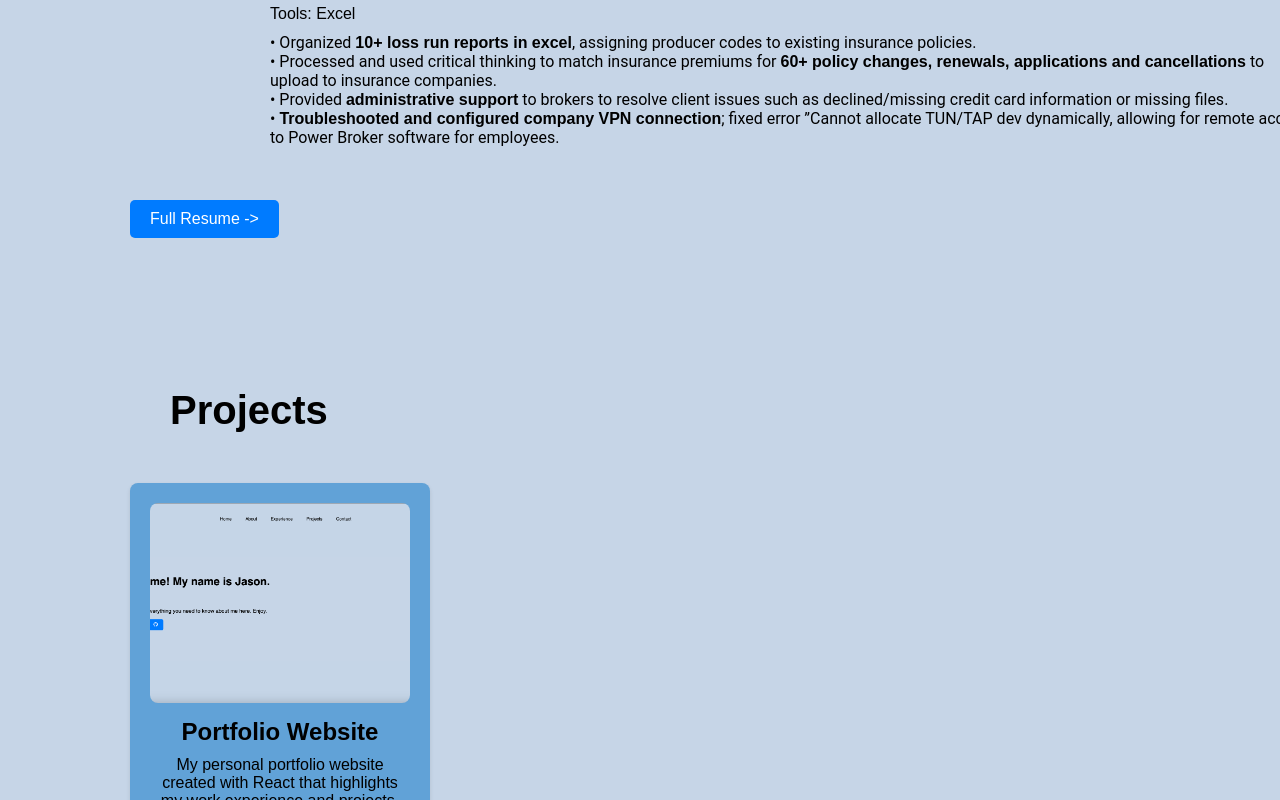
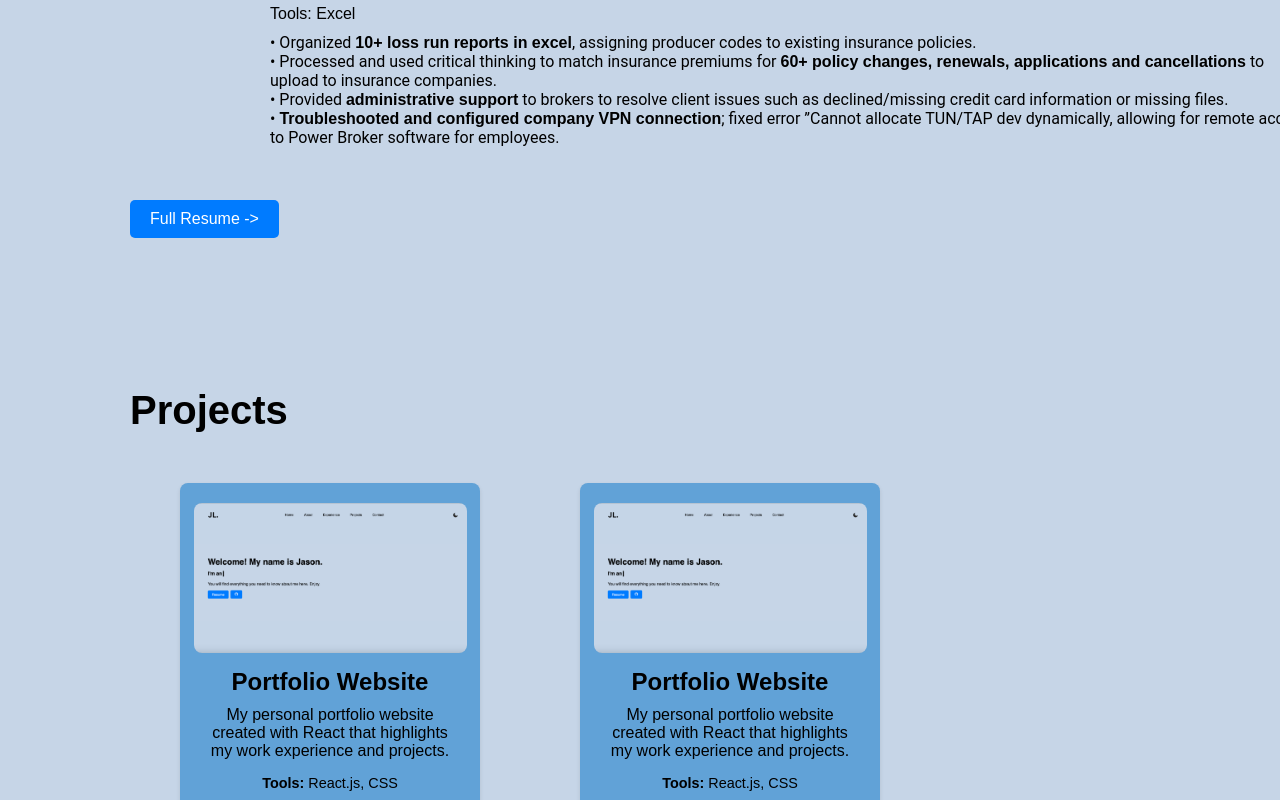
Before and after one commit to jasonliu1103/personalportfoliowebsite, a React (Create React App) app: page / in a window 1280 px wide. Shown: the part 2000-2800 px from the top of the page. Built offline with nearby package versions, Linux system fonts and the light colour scheme.

Commit message:
Project cards fixed, added new link feature

```diff
--- a/src/components/About.jsx
+++ b/src/components/About.jsx
@@ -33,7 +33,7 @@ const About = () => {
         </p>
         <p className="smaller-heading3">
           If I am not studying or coding, I typically enjoy listening to music,
-          playing basketball, playing video games(find me on Valorant or
+          playing basketball, going to the gym, playing video games(find me on
           Fortnite!) or driving around.
         </p>
         <p className="smaller-heading4">
--- a/src/components/Experiences.css
+++ b/src/components/Experiences.css
@@ -65,6 +65,10 @@
   margin-bottom: 20px;
 }
 
+.experience-item::before {
+  content: none;
+}
+
 .dark {
   color: white;
 }
--- a/src/components/Navbar.css
+++ b/src/components/Navbar.css
@@ -22,17 +22,19 @@
 }
 
 .dark .logo {
-  content:url(../assets/logo-white.png);
+  content: url(../assets/logo-white.png);
 }
 
 .light .logo {
-  content:url(../assets/logo-black.png);
+  content: url(../assets/logo-black.png);
 }
 
 ul {
   flex: 1;
   list-style: none;
   text-align: center;
+  padding: 0;
+  margin: 0;
 }
 
 ul li {
@@ -41,6 +43,31 @@ ul li {
   font-size: 16px;
   border-bottom: 3px solid transparent;
   cursor: pointer;
+  position: relative;
+  padding-bottom: 4px;
+}
+
+ul li::before {
+  content: '';
+  position: absolute;
+  width: 100%;
+  height: 4px;
+  border-radius: 4px;
+  background-color: currentColor;
+  bottom: 0;
+  left: 0;
+  transform-origin: right;
+  transform: scaleX(0);
+  transition: transform 0.3s ease-in-out;
+}
+
+ul li:hover::before {
+  transform-origin: left;
+  transform: scaleX(1);
+}
+
+ul li:hover {
+  color: rgb(45, 165, 165);
 }
 
 .icon-toggle {
@@ -61,8 +88,3 @@ ul li {
   background: transparent;
   color: #fff;
 }
-
-ul li:hover {
-  color: rgb(45, 165, 165);
-  border-bottom: 3px solid;
-}
--- a/src/components/Projects.css
+++ b/src/components/Projects.css
@@ -1,9 +1,12 @@
 .projects {
-    display: inline-block;
+    display: flex;
     justify-content: flex-start;
-    flex-direction: column;
+    flex-direction: row;
     margin-top: 150px;
     padding-left: 130px;
+    padding-right: 0px;
+    flex-wrap: wrap;
+    padding-left: 10;
   }
 
   .dark {
@@ -17,8 +20,12 @@
  .title {
     font-size: 2.5rem;
     font-weight: bold;
-    margin-bottom: 50px;
     margin-left: 40px;
+    display: flex;
+    margin: 0;
+    padding: 0;
+    align-items: flex-start;
+    width: 100%;
 }
 
   .project-card {
@@ -31,7 +38,11 @@
     flex-direction: column;
     align-items: center;
     text-align: center;
-    transition: transform 0.3s, box-shadow 0.3s;
+    transition: transform 0.3s ease, box-shadow 0.3s ease;
+    margin-top: 50px;
+    margin-bottom: 20px;
+    margin-right: 50px;
+    margin-left: 50px;
   }
 
   .dark .project-card {
@@ -48,8 +59,8 @@
   }
 
   .project-image {
-    width: 100%;
-    height: 200px;
+    width: 105%;
+    height: 150px;
     object-fit: cover;
     border-radius: 8px;
     margin-bottom: 15px;
@@ -87,7 +98,7 @@
   .project-github {
     display: inline-block;
     margin: 5px;
-    padding: 10px 15px;
+    padding: 10px 10px;
     font-size: 1em;
     color: white;
     background-color: #007bff;
@@ -96,11 +107,24 @@
     transition: background-color 0.3s;
   }
 
+  .dark .project-link,
+  .dark .project-github {
+    background-color: #19416c;
+  }
+
+
   .project-link:hover,
   .project-github:hover {
     background-color: #0056b3;
   }
 
-  .github-icon {
-    margin-right: 5px;
+  .dark .project-link:hover,
+  .dark .project-github:hover {
+    background-color: #102e4e;
   }
+
+  .link-container {
+    display: flex;
+    justify-content: center;
+    gap: 10px;
+  }
--- a/src/components/Projects.jsx
+++ b/src/components/Projects.jsx
@@ -1,6 +1,7 @@
 import React from "react";
 import "./Projects.css";
 import { FaGithub } from "react-icons/fa";
+import { BsBoxArrowUpRight } from "react-icons/bs";
 import websitepic from "../assets/website.png";
 
 const projectsdata = [
@@ -9,8 +10,62 @@ const projectsdata = [
     title: "Portfolio Website",
     description: "My personal portfolio website created with React that highlights my work experience and projects.",
     link: "",
-    githublink: "",
-    tools: "React, CSS",
+    githublink: "https://github.com/jasonliu1103/personalportfoliowebsite",
+    tools: "React.js, CSS",
+    image: websitepic,
+  },
+  {
+    id: 2,
+    title: "Portfolio Website",
+    description: "My personal portfolio website created with React that highlights my work experience and projects.",
+    link: "",
+    githublink: "https://github.com/jasonliu1103/personalportfoliowebsite",
+    tools: "React.js, CSS",
+    image: websitepic,
+  },
+  {
+    id: 3,
+    title: "Portfolio Website",
+    description: "My personal portfolio website created with React that highlights my work experience and projects.",
+    link: "",
+    githublink: "https://github.com/jasonliu1103/personalportfoliowebsite",
+    tools: "React.js, CSS",
+    image: websitepic,
+  },
+  {
+    id: 4,
+    title: "Portfolio Website",
+    description: "My personal portfolio website created with React that highlights my work experience and projects.",
+    link: "",
+    githublink: "https://github.com/jasonliu1103/personalportfoliowebsite",
+    tools: "React.js, CSS",
+    image: websitepic,
+  },
+  {
+    id: 5,
+    title: "Portfolio Website",
+    description: "My personal portfolio website created with React that highlights my work experience and projects.",
+    link: "",
+    githublink: "https://github.com/jasonliu1103/personalportfoliowebsite",
+    tools: "React.js, CSS",
+    image: websitepic,
+  },
+  {
+    id: 6,
+    title: "Portfolio Website",
+    description: "My personal portfolio website created with React that highlights my work experience and projects.",
+    link: "",
+    githublink: "https://github.com/jasonliu1103/personalportfoliowebsite",
+    tools: "React.js, CSS",
+    image: websitepic,
+  },
+  {
+    id: 7,
+    title: "Portfolio Website",
+    description: "My personal portfolio website created with React that highlights my work experience and projects.",
+    link: "",
+    githublink: "https://github.com/jasonliu1103/personalportfoliowebsite",
+    tools: "React.js, CSS",
     image: websitepic,
   },
 ];
@@ -22,38 +77,30 @@ const Projects = () => {
         <h1 className="title">Projects</h1>
         {projectsdata.map((project) => (
           <div key={project.id} className="project-card">
-            {project.image ? (
             <img src={project.image} alt={project.title} className="project-image" />
-            ) : (
-              <div className="project-image-placeholder">No Image Available</div>
-            )}
             <h3 className="project-title">{project.title}</h3>
             <p className="project-description">{project.description}</p>
-            {project.tools && (
             <p className="project-tools">
               <strong>Tools:</strong> {project.tools}
             </p>
-            )}
-            {project.link && (
+            <div className="link-container">
+            <a
+              href={project.githublink}
+              className="project-github"
+              target="_blank"
+              rel="noopener noreferrer"
+            >
+              <FaGithub />
+            </a>
             <a
               href={project.link}
               className="project-link"
               target="_blank"
               rel="noopener noreferrer"
             >
-                Live Demo
+              <BsBoxArrowUpRight />
             </a>
-            )}
-            {project.githublink && (
-              <a
-                href={project.githublink}
-                className="project-github"
-                target="_blank"
-                rel="noopener noreferrer"
-              >
-                <FaGithub className="github-icon"/>
-              </a>
-            )}
+            </div>
           </div>
         ))}
       </div>
```
Lines whose indentation alone changed are shown as unchanged.
